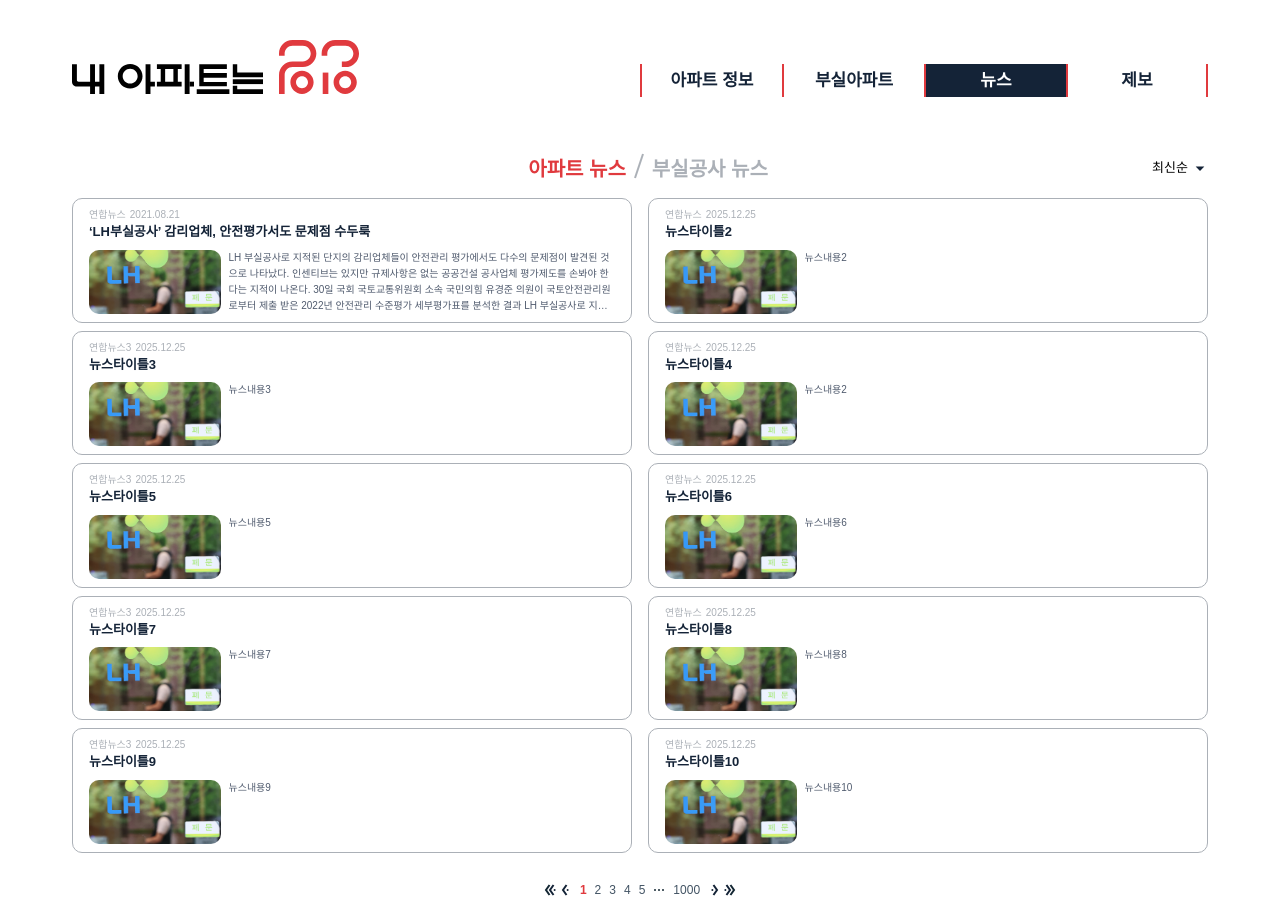
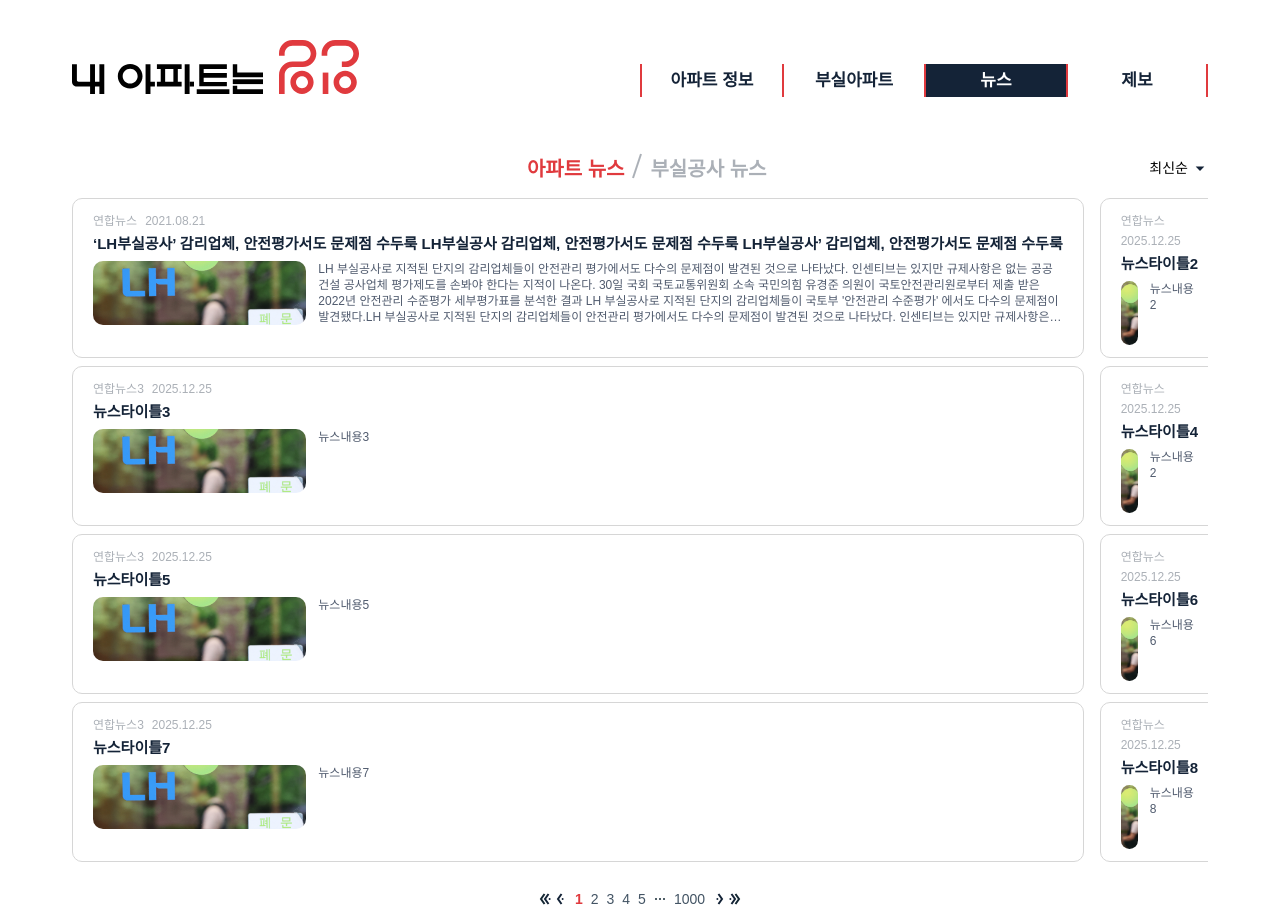
Before and after one commit to substandardApartment-V2/FE, a React (Vite) app: page /news in a window 1280 px wide. Built offline with nearby package versions, Linux system fonts and the light colour scheme; a web font is replaced by a local one.

Commit message:
[design] 뉴스 페이지 퍼블리싱 완료

```diff
--- a/src/App.scss
+++ b/src/App.scss
@@ -110,7 +110,7 @@ html {
 body {
   width: 100%;
   min-height: 100svh;
-  font-size: 1.3rem;
+  font-size: 1.4rem;
   font-family: "Pretendard", sans-serif;
   line-height: 1;
   width: 100%;
--- a/src/components/News/NewsFooter/NewsPagination.module.scss
+++ b/src/components/News/NewsFooter/NewsPagination.module.scss
@@ -11,7 +11,7 @@
     justify-content: center;
     gap: 0.8rem;
     .pageLink {
-      font-size: 1.2rem;
+      font-size: 1.4rem;
       font-weight: 500;
       line-height: 2rem;
       color: colors.$mainTitle;
--- a/src/components/News/NewsMain/ApartNewsList.tsx
+++ b/src/components/News/NewsMain/ApartNewsList.tsx
@@ -7,7 +7,8 @@ const ApartNewsList = () => {
       id: 1,
       newsName: "연합뉴스",
       newsDate: "2021.08.21",
-      newsTitle: "‘LH부실공사’ 감리업체, 안전평가서도 문제점 수두룩",
+      newsTitle:
+        "‘LH부실공사’ 감리업체, 안전평가서도 문제점 수두룩 LH부실공사 감리업체, 안전평가서도 문제점 수두룩 LH부실공사’ 감리업체, 안전평가서도 문제점 수두룩",
       newsImg: "newsImg",
       newsDescription:
         "LH 부실공사로 지적된 단지의 감리업체들이 안전관리 평가에서도 다수의 문제점이 발견된 것으로 나타났다. 인센티브는 있지만 규제사항은 없는 공공건설 공사업체 평가제도를 손봐야 한다는 지적이 나온다. 30일 국회 국토교통위원회 소속 국민의힘 유경준 의원이 국토안전관리원로부터 제출 받은 2022년 안전관리 수준평가 세부평가표를 분석한 결과 LH 부실공사로 지적된 단지의 감리업체들이 국토부 '안전관리 수준평가' 에서도 다수의 문제점이 발견됐다.LH 부실공사로 지적된 단지의 감리업체들이 안전관리 평가에서도 다수의 문제점이 발견된 것으로 나타났다. 인센티브는 있지만 규제사항은 없는 공공건설 공사업",
@@ -68,22 +69,6 @@ const ApartNewsList = () => {
       newsImg: "newsImg",
       newsDescription: "뉴스내용8",
     },
-    {
-      id: 9,
-      newsName: "연합뉴스3",
-      newsDate: "2025.12.25",
-      newsTitle: "뉴스타이틀9",
-      newsImg: "newsImg",
-      newsDescription: "뉴스내용9",
-    },
-    {
-      id: 10,
-      newsName: "연합뉴스",
-      newsDate: "2025.12.25",
-      newsTitle: "뉴스타이틀10",
-      newsImg: "newsImg",
-      newsDescription: "뉴스내용10",
-    },
   ];
 
   return (
--- a/src/components/News/NewsMain/NewsMain.module.scss
+++ b/src/components/News/NewsMain/NewsMain.module.scss
@@ -1,30 +1,47 @@
 @use "@/styles/colors.scss";
+@use "@/styles/responsive.scss" as rs;
 
 .newsItem {
-  padding: 0.8rem 1.6rem;
-  border: 0.1rem solid colors.$mainBorder;
+  width: 100%;
+  padding: 1.2rem 2rem;
+  border: 0.1rem solid #d6d6d6;
   border-radius: 1rem;
+  box-sizing: border-box;
   .newsItemHeader {
-    font-size: 1rem;
-    font-weight: 500;
-    line-height: 1.5rem;
+    font-weight: 400;
+    line-height: 2rem;
+    padding-bottom: 0.5rem;
     color: colors.$mainBorder;
     > span {
-      padding-right: 0.4rem;
+      padding-right: 0.8rem;
+    }
+    @include rs.respond-to("desktop-large") {
+      font-size: 1.2rem;
     }
   }
   .newsItemTitle {
-    font-size: 1.3rem;
-    font-weight: 700;
-    line-height: 1.95rem;
+    font-size: 1.8rem;
+    font-weight: 600;
     color: colors.$mainNavy;
-    margin-bottom: 0.8rem;
+    margin-bottom: 1.2rem;
+    width: 100%;
+    overflow: hidden;
+    white-space: nowrap;
+    text-overflow: ellipsis;
+    @include rs.respond-to("desktop-large") {
+      font-size: 1.5rem;
+      margin-bottom: 1rem;
+    }
   }
   .newsItemContentWrapper {
+    max-width: 100%;
     display: grid;
-    grid-template-columns: 25% auto;
-    grid-template-rows: 6.4rem;
-    gap: 0.8rem;
+    grid-template-columns: 22% auto;
+    grid-template-rows: calc(2.2rem * 4);
+    gap: 1.2rem;
+    @include rs.respond-to("desktop-large") {
+      grid-template-rows: calc(1.6rem * 4);
+    }
     img {
       width: 100%;
       height: 100%;
@@ -32,9 +49,7 @@
       object-fit: cover;
     }
     p {
-      font-size: 1rem;
-      font-weight: 500;
-      line-height: 1.6rem;
+      line-height: 2.2rem;
       color: #505b6e;
       display: -webkit-box;
       line-clamp: 4;
@@ -42,12 +57,24 @@
       -webkit-box-orient: vertical;
       overflow: hidden;
       text-overflow: ellipsis;
+
+      @include rs.respond-to("desktop-large") {
+        font-size: 1.2rem;
+        line-height: 1.6rem;
+      }
     }
   }
 }
 
 .newsList {
+  overflow: hidden;
   display: grid;
   grid-template-columns: repeat(2, 1fr);
-  gap: 0.8rem 1.6rem;
+  gap: 1.2rem 2rem;
+  @include rs.respond-to("desktop-large") {
+    gap: 0.8rem 1.6rem;
+  }
+  @include rs.respond-to("tablet-large") {
+    grid-template-columns: repeat(1, 1fr);
+  }
 }
--- a/src/pages/report.module.scss
+++ b/src/pages/report.module.scss
@@ -12,13 +12,13 @@
   box-sizing: border-box;
   p {
     font-size: 1.6rem;
-    font-weight: 700;
+    font-weight: 600;
     text-align: center;
     color: #435464;
   }
   a {
     font-size: 2rem;
-    font-weight: 700;
+    font-weight: 600;
     color: #fff;
     padding: 1.2rem 5rem;
     background-color: #e03a3e;
--- /dev/null
+++ b/src/styles/_responsive.scss
@@ -0,0 +1,18 @@
+@use "sass:map";
+
+$breakpoints: (
+  "mobile-small": 320px,
+  "mobile-medium": 375px,
+  "mobile-large": 425px,
+  "tablet-small": 768px,
+  "tablet-large": 1024px,
+  "desktop-small": 1280px,
+  "desktop-medium": 1440px,
+  "desktop-large": 1920px,
+);
+
+@mixin respond-to($breakpoint) {
+  @media (max-width: map.get($breakpoints, $breakpoint)) {
+    @content;
+  }
+}
```
